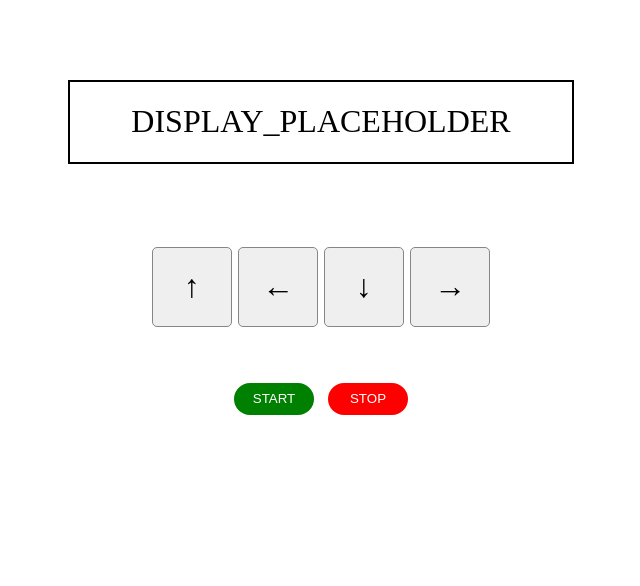
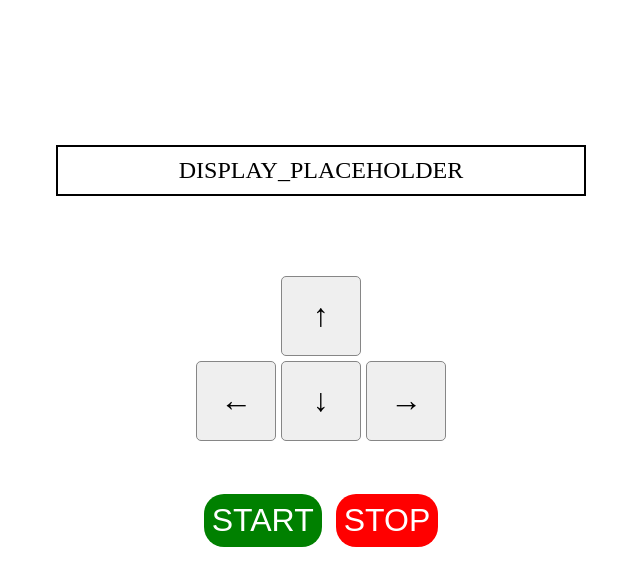
Before and after one commit to rewerze/frontend-11.05, a plain HTML site: page index.html in a window 1280 px wide. Shown: the whole page, without its empty margins (319-959 px from the left). Drawn offline with Linux system fonts and the light colour scheme.

Commit message:
átbeszélt verzió

```diff
--- a/index.html
+++ b/index.html
@@ -5,23 +5,21 @@
     <meta name="viewport" content="width=device-width, initial-scale=1.0">
     <title>Arrows</title>
     <link rel="stylesheet" href="style.css">
-    <script src="script.js"></script>
 </head>
 <body>
-    <div class="center">
-        <div class="keret">
-            <h1>DISPLAY_PLACEHOLDER</h1>
-        </div>
+    <div class="center" id="app">
+        <div class="keret">DISPLAY_PLACEHOLDER</div>
         <div class="nyilak">
-            <button>↑</button>
-            <button>←</button>
-            <button>↓</button>
-            <button>→</button>
+            <button id="arrow-up">↑</button>
+            <button id="arrow-left">←</button>
+            <button id="arrow-down">↓</button>
+            <button id="arrow-right">→</button>
         </div>
         <div class="gombok">
             <button class="start">START</button>
             <button class="stop">STOP</button>
         </div>
     </div>
+    <script src="script.js"></script>
 </body>
 </html>
--- a/style.css
+++ b/style.css
@@ -1,43 +1,50 @@
-.center {
-    margin-left: auto;
-    margin-right: auto;
-    width: 40%;
-    text-align: center;
+#app {
+    justify-content: center;
+    display: flex;
+    flex-direction: column;
+    align-items: center;
+    height: 600px;
 }
 
 .keret {
     border: 2px solid black;
     margin-top: 5rem;
     margin-bottom: 5rem;
-}
-
-.keret h1 {
-    font-weight: lighter;
+    padding: 10px;
+    width: 40%;
+    text-align: center;
+    font-size: 1.5rem;
 }
 
 .nyilak button {
     width: 5rem;
     height: 5rem;
     font-size: 2rem;
-    margin: 3px;
     border: 1px solid rgb(134, 134, 134);
     border-radius: 5px;
 }
 
 .nyilak {
+    display: grid;
     margin-bottom: 3rem;
-    display: inline-flex;
-    flex-direction: row;
+    grid-template-columns: 1fr 1fr 1fr;
+    grid-template-rows: 1fr 1fr;
+    grid-template-areas:
+    ". up ."
+    "left down right";
+    gap: 5px;
 }
 
 .gombok button {
     border-radius: 20px;
     border: none;
-    width: 5rem;
-    height: 2rem;
+    width: fit-content;
+    height: fit-content;
     margin: 5px;
     color: white;
     cursor: pointer;
+    font-size: 2rem;
+    padding: 0.5rem;
 }
 
 .start {
@@ -57,3 +64,8 @@
     transition: 200ms;
     background-color: rgb(253, 67, 67);
 }
+
+#arrow-up { grid-area: up; }
+#arrow-left { grid-area: left; }
+#arrow-down { grid-area: down; }
+#arrow-right { grid-area: right; }
```
